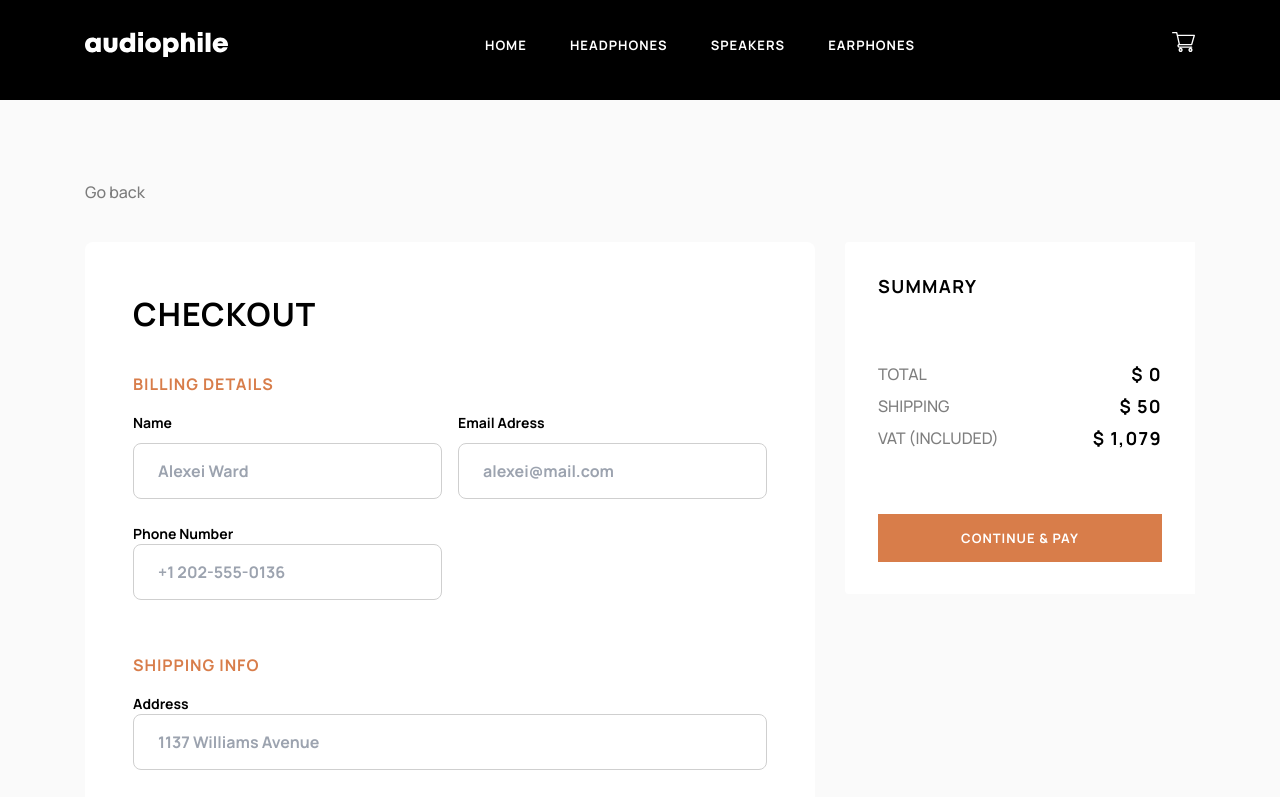
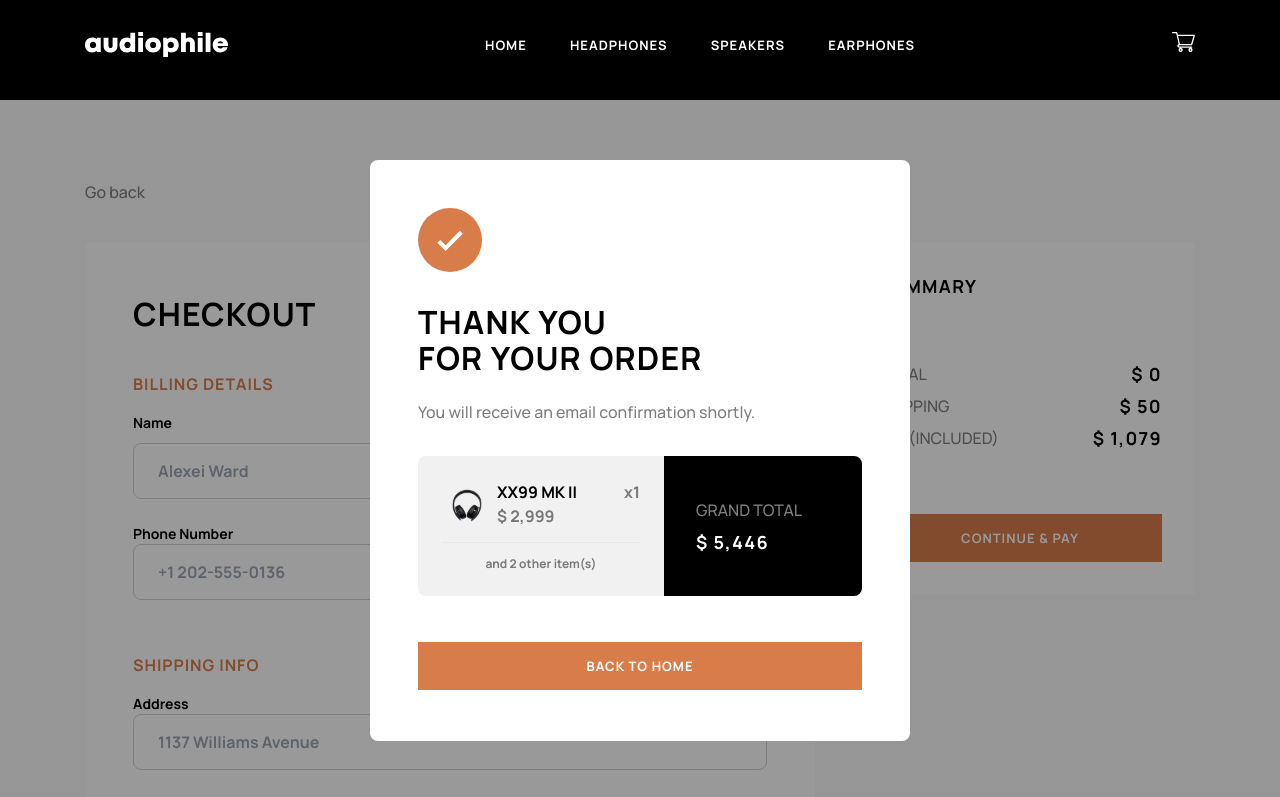
Before and after one commit to GustavoJuvino/Audiophile-Website, a Next.js app: page /checkout in a window 1280 px wide. Shown: the top 797 px of the page. Built offline with nearby package versions, Linux system fonts and the light colour scheme.

Commit message:
design: create design for receipt in checkout page

```diff
--- a/app/checkout/Receipt.tsx
+++ b/app/checkout/Receipt.tsx
@@ -1,8 +1,97 @@
+"use client";
+
 import React from 'react';
+import Image from "next/image";
+import { OrderConfirm } from "@/public/assets/svgs";
+import LargeButton from "../Components/Buttons/LargeButton";
 
 const Receipt = () => {
   return (
-    <div className="w-[540px] h-[713px] mt-[3.75rem] bg-purple-600 absolute">
+    <div
+      className="
+          sm:w-[540px]
+          w-auto
+          max-sm:left-3
+          max-sm:right-3
+          h-[581px]
+          mt-[3.75rem]
+          bg-white
+          rounded-lg
+          mobile:p-12
+          p-6
+          absolute
+          z-[100]
+        "
+    >
+      <div className="w-full h-ful">
+        <OrderConfirm />
+
+        <h1 className="text-4xl uppercase mt-8">
+          Thank you <br />
+          For your order
+        </h1>
+
+        <p className="mt-6 opacity-50 font-medium">
+          You will receive an email confirmation shortly.
+        </p>
+
+        <section className="w-full h-[140px] rounded-lg mt-8 sm:mb-[46px] mb-[8.5rem] flex max-sm:flex-col">
+          <div className="
+              sm:w-[246px]
+              w-full
+              h-full
+              p-6
+              flex
+              flex-wrap
+              items-center
+              justify-center
+              bg-seashell
+              sm:rounded-l-lg
+              max-sm:rounded-t-lg
+            "
+          >
+            <div className="w-full flex justify-between">
+              <Image
+                width={50}
+                height={50}
+                alt="Product-Image"
+                src={`/assets/cart/image-xx99-mark-two-headphones.jpg`}
+                className="rounded-lg object-cover"
+              />
+
+              <div className="sm:mr-[42px]">
+                <h2 className="font-bold">XX99 MK II</h2>
+                <span className="font-bold opacity-50">$ 2,999</span>
+              </div>
+              <span className="font-bold opacity-50 mb-6"> x1 </span>
+            </div>
+
+            <hr className="w-full h-[1px] my-3 bg-black" />
+            <span className="text-xs font-bold opacity-50"> and 2 other item{"(s)"}</span>
+          </div>
+
+          <div className="
+              sm:w-[198px]
+              w-ful
+              h-full
+              bg-black
+              sm:rounded-r-lg
+              max-sm:rounded-b-lg
+              pl-8
+              py-5
+              flex
+              flex-col
+              justify-center
+             "
+          >
+            <h2 className="font-medium text-white opacity-50 uppercase mb-2">
+              grand total
+            </h2>
+            <span className="text-lg text-white font-bold">$ 5,446</span>
+          </div>
+        </section>
+        <LargeButton value="Back to home" />
+      </div>
     </div>
   )
 }
--- a/app/checkout/page.tsx
+++ b/app/checkout/page.tsx
@@ -1,6 +1,6 @@
 "use client";
 
-import React, { useEffect, useState } from 'react';
+import React, { useEffect, useRef, useState } from 'react';
 import Checkout from "./Checkout";
 import Summary from "./Summary";
 import Receipt from "./Receipt";
@@ -52,8 +52,9 @@ let CheckoutFormSchema = z.object({
 type CheckoutFormData = z.infer<typeof CheckoutFormSchema>;
 
 const page = () => {
-  const [receipt, setReceipt] = useState(false)
+  const [receipt, setReceipt] = useState(true)
   const { currentRadioValue } = useGlobalContext();
+
   const createCheckoutForm = useForm<CheckoutFormData>({
     resolver: zodResolver(CheckoutFormSchema),
   });
@@ -70,6 +71,7 @@ const page = () => {
       resetField("moneyPIN", {defaultValue: "    "})
     }
   }, [currentRadioValue, resetField])
+
 
   return (
     <main className="w-full h-auto flex justify-center">
--- a/public/assets/svgs/index.ts
+++ b/public/assets/svgs/index.ts
@@ -6,3 +6,4 @@ export { default as Facebook } from "./icon-facebook.svg";
 export { default as Twitter } from "./icon-twitter.svg";
 export { default as Instagram } from "./icon-instagram.svg";
 export { default as CashIcon } from "./icon-cash-on-delivery.svg";
+export { default as OrderConfirm } from "./icon-order-confirmation.svg"
```
Also changed, not shown: public/assets/svgs/icon-order-confirmation.svg (added).
